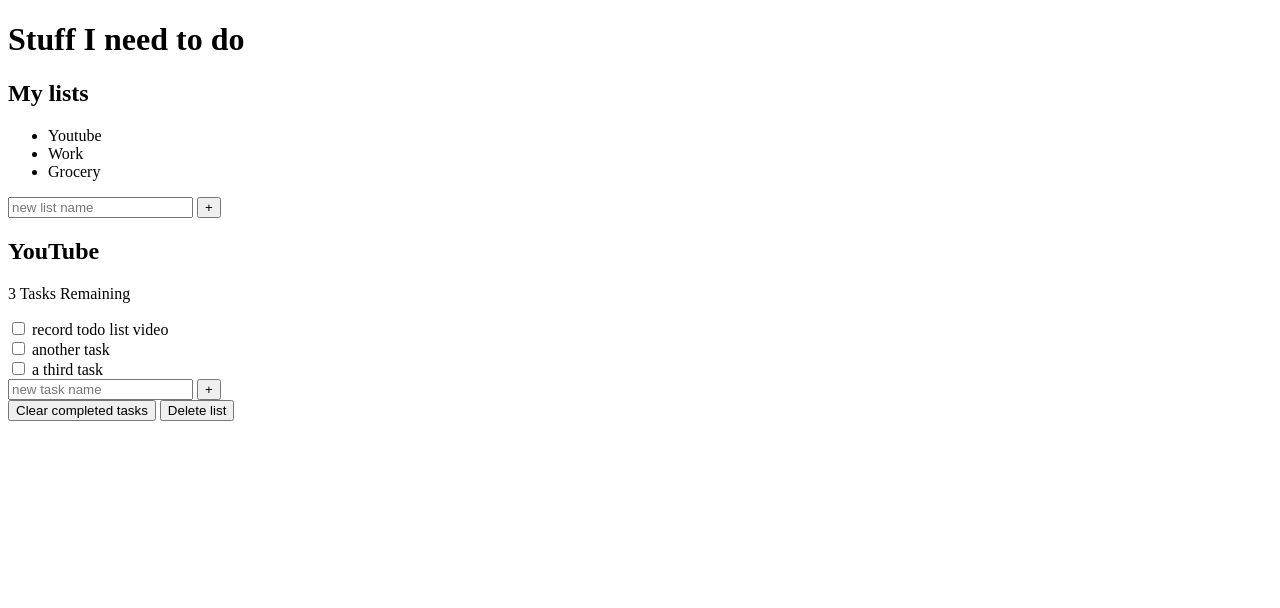
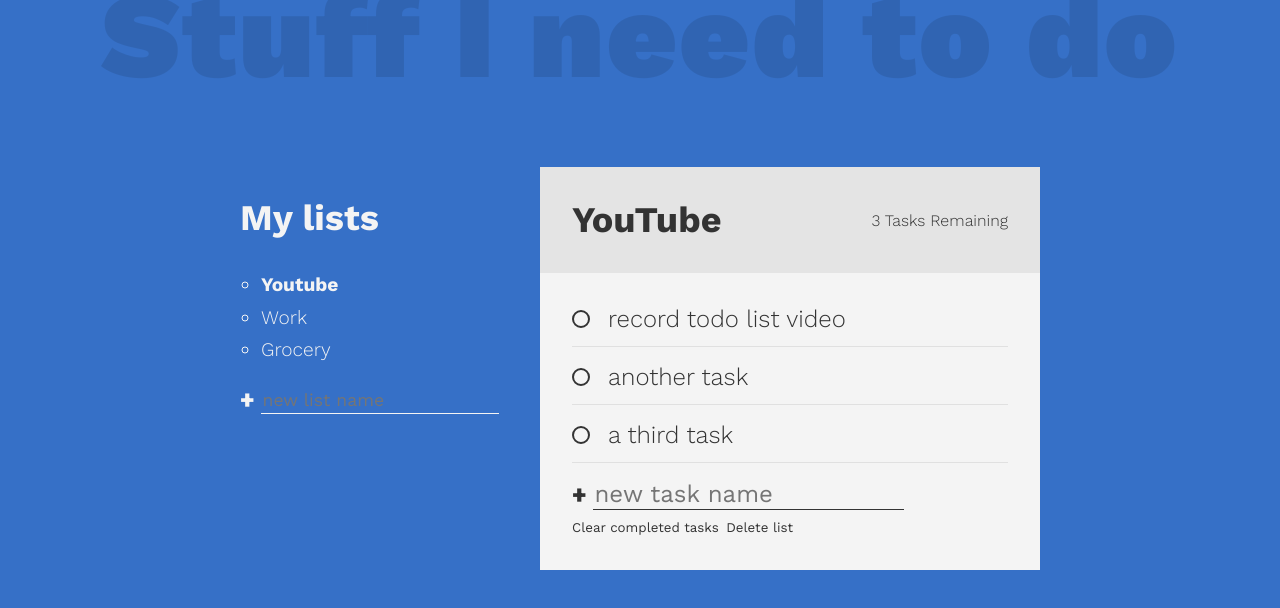
Before and after one commit to kimanicharles911/todo_list_app, a plain HTML site: page index.html in a window 1280 px wide. Drawn offline with nearby package versions, Linux system fonts and the light colour scheme; files that its build step writes are made by us from their sources; files whose address does not match are found by name.

Commit message:
to complete CSS

```diff
--- /dev/null
+++ b/css/style.css
@@ -0,0 +1,154 @@
+:root{
+  --clr-primary: rgb(54, 112, 199);
+  --clr-light: #f4f4f4;
+  --clr-dark: #333;
+  --clr-warning: rgb(99, 36, 36);
+}
+*, *::before, *::after{
+  font-family: inherit;
+  box-sizing: border-box;
+}
+body{
+  margin: 0;
+  font-family: "Work Sans", sans-serif;
+  font-weight: 300;
+  font-size: 1.5rem;
+  background-color: var(--clr-primary);
+  color: var(--clr-light);
+  display: grid;
+  grid:
+    "header header header header" auto
+    "...... lists  active ......" auto /
+    1fr minmax(100px, 300px) minmax(250px, 500px) 1fr;
+}
+.title{
+  grid-area: header;
+  text-align: center;
+  font-size: calc(7vw + 2rem);
+  font-weight: 900;
+  color: rgba(0, 0, 0, 0.1);
+  letter-spacing: 2px;
+  margin: -0.3em 0 0.5em;
+}
+.task-list{
+  line-height: 1.7;
+  font-size: 1.2rem;
+  list-style: circle;
+  padding-left: 1.1em;
+}
+
+.list-name{
+  cursor: pointer;
+}
+
+.list-name:hover{
+  opacity: 0.7;
+}
+
+form{
+  display: flex;
+}
+
+.btn{
+  cursor: pointer;
+  background: 0;
+  border: 0;
+  padding: 0;
+  color: inherit;
+}
+.btn.create{
+  font-size: 1.5rem;
+  font-weight: 900;
+  margin-right: 0.25em;
+  transition: opacity 250ms ease-in;
+}
+.btn.list{
+  opacity: 0.7;
+}
+
+.new{
+  background: transparent;
+  border: 0;
+  color: inherit;
+  border-bottom: 1px solid currentColor;
+  font-size: inherit;
+  outline: none;
+  transition: border-bottom 150ms ease-in;
+  order: 2;
+}
+.new:focus{
+  border-bottom-width: 3px;
+}
+.new:focus::placeholder{
+  opacity: 0.2;
+
+}
+.new.list{
+  font-size: 1.1rem;
+}
+.active-list{
+  font-weight: 700;
+}
+.all-tasks{
+  grid-area: lists;
+}
+.todo-list{
+  --spacer: 2rem;
+  grid-area: active;
+  background: var(--clr-light);
+  color: var(--clr-dark);
+}
+.todo-header{
+  padding: var(--spacer);
+  background: #e4e4e4;
+  display: flex;
+  align-items: center;
+  justify-content: space-between;
+}
+.list-title{
+  margin: 0 1em 0 0;
+}
+.task-count{
+  margin: 0;
+  font-size: 1rem;
+}
+.todo-body{
+  padding: var(--spacer);
+}
+
+[type="checkbox"] {
+  opacity: 0;
+  position: absolute;
+}
+
+.custom-checkbox{
+  --size: 0.75em;
+  display: inline-block;
+  width: var(--size);
+  height: var(--size);
+  margin-right: var(--size);
+  cursor: pointer;
+  border: 2px solid currentColor;
+  border-radius: 50%;
+  transform: scale(1);
+}
+
+.task label{
+  display: flex;
+  align-items: center;
+  position: relative;
+  margin-bottom: 1.25em;
+}
+
+.task label::after {
+  content: "";
+  position: absolute;
+  right: 0;
+  left: 0;
+  bottom: -50%;
+  height: 1px;
+  background: currentColor;
+  opacity: 0.1;
+
+}
+/* left at minute 41:50 */
--- a/index.html
+++ b/index.html
@@ -5,6 +5,7 @@
     <meta name="viewport" content="width=device-width, user-scalable=no, initial-scale=1.0, maximum-scale=1.0, minimum-scale=1.0">
     <meta http-equiv="X-UA-Compatible" content="ie=edge">
     <link rel="stylesheet" href="https://fonts.googleapis.com/css?family=Work+Sans:300,400,700,900&display=swap">
+    <link rel="stylesheet" href="scss/main.scss">
     <link rel="stylesheet" href="css/style.css">
     <title>Document</title>
   </head>
@@ -14,14 +15,14 @@
     <div class="all-tasks">
       <h2 class="task-list-title">My lists</h2>
       <ul class="task-list">
-        <li class="active-list">Youtube</li>
-        <li>Work</li>
-        <li>Grocery</li>
+        <li class="list-name active-list">Youtube</li>
+        <li class="list-name">Work</li>
+        <li class="list-name">Grocery</li>
       </ul>
 
       <form action="">
         <input type="text" class="new list" placeholder="new list name" aria-label="new list name">
-        <button class="btn list" aria-label="create new list">+</button>
+        <button class="btn create" aria-label="create new list">+</button>
       </form>
 
     </div>
@@ -31,42 +32,43 @@
         <h2 class="list-title">YouTube</h2>
         <p class="task-count">3 Tasks Remaining</p>
       </div>
-    </div>
 
     <div class="todo-body">
       <div class="tasks">
         <div class="task">
           <input type="checkbox" id="task-1">
           <label for="task-1">
-            <span class="custom-checkbox"></span> record todo list video
+            <span class="custom-checkbox"></span>
+            record todo list video
           </label>
         </div>
         <div class="task">
           <input type="checkbox" id="task-2">
           <label for="task-2">
-            <span class="custom-checkbox"></span> another task
+            <span class="custom-checkbox"></span>
+            another task
           </label>
         </div>
         <div class="task">
           <input type="checkbox" id="task-3">
           <label for="task-3">
-            <span class="custom-checkbox"></span> a third task
+            <span class="custom-checkbox"></span>
+            a third task
           </label>
         </div>
       </div>
       <div class="new-task-creator">
         <form action="">
-          <input type="text" class="new list" placeholder="new task name" aria-label="new task name">
-          <button class="btn task" aria-label="create new task">+</button>
+          <input type="text" class="new task" placeholder="new task name" aria-label="new task name">
+          <button class="btn create" aria-label="create new task">+</button>
         </form>
       </div>
       <div class="delete-stuff">
-        <button class="btn-delete">Clear completed tasks</button>
-        <button class="btn-delete">Delete list</button>
+        <button class="btn delete">Clear completed tasks</button>
+        <button class="btn delete">Delete list</button>
       </div>
     </div>
-
-
+  </div>
 
 
     <script src="js/main.js"></script>
```
Also changed, not shown: gulpfile.js (added, +34 -0 lines), style.css (deleted), 1 other file.
